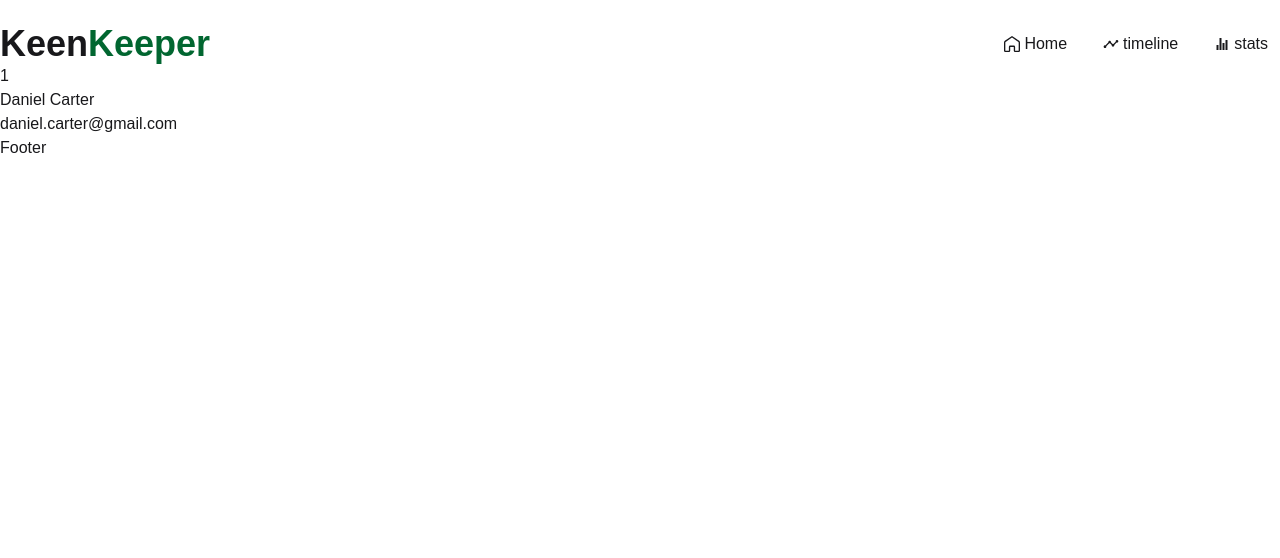
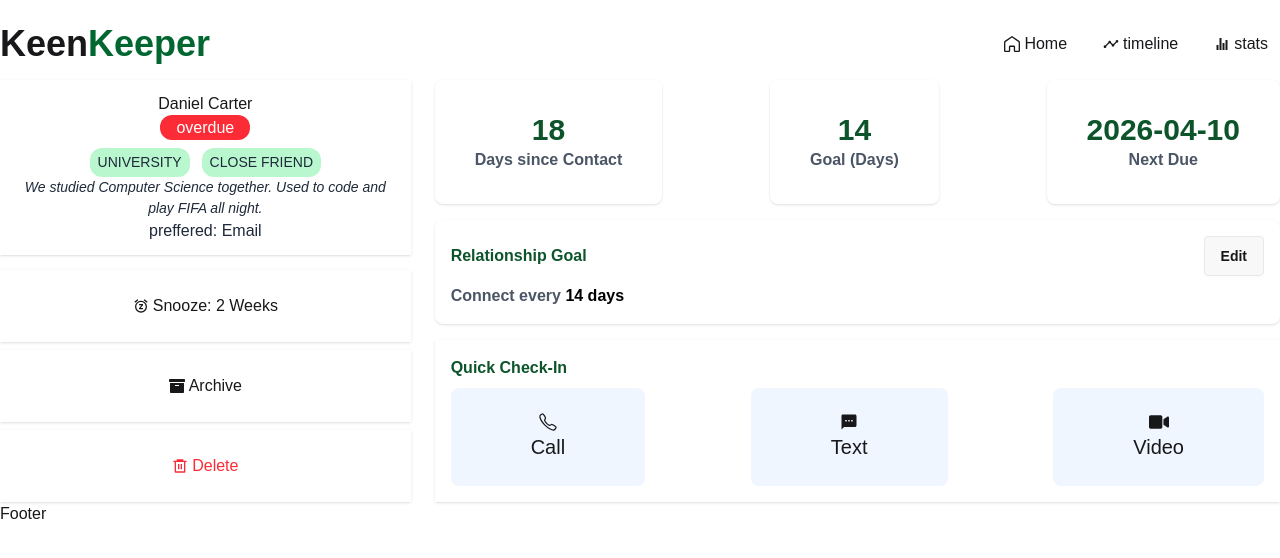
Before and after one commit to saikat281/KeenKeeper, a React (Vite) app: page /friends/1 in a window 1280 px wide. Shown: the top 558 px of the page. Built offline with nearby package versions, Linux system fonts and the light colour scheme.

Commit message:
Designed Friend details page

```diff
--- a/src/pages/friendDetails/FriendDetails.jsx
+++ b/src/pages/friendDetails/FriendDetails.jsx
@@ -2,22 +2,93 @@ import React from 'react';
 import { useParams } from 'react-router';
 import FriendsHook from '../../hooks/FriendsHook';
 import { BounceLoader } from 'react-spinners';
+import { MdOutlineSnooze } from 'react-icons/md';
+import { FaArchive, FaVideo } from 'react-icons/fa';
+import { RiDeleteBin6Line } from 'react-icons/ri';
+import { IoCallOutline } from 'react-icons/io5';
+import { IoMdText } from 'react-icons/io';
 
 const FriendDetails = () => {
     const { id } = useParams();
     console.log(id);
     const { friends, loading } = FriendsHook()
 
+    const expected = friends.find(friend => friend.id == id);
 
-    const expected = friends.find(friend => friend.id == id);
+    const handleStatus = (status) => {
+        if (status === "overdue") return `bg-red-500 px-4 py-1  rounded-xl text-white font-light rounded-md`
+        else if (status === "almost due") return `bg-amber-500 px-4 py-1  rounded-xl text-white font-light rounded-md`
+        return `bg-green-600 px-4 py-1  rounded-xl text-white font-light rounded-md`
+    }
     return (
 
         <div>
             {loading ? <div className='h-[100px] flex justify-center items-center'> <BounceLoader color="#244D3F" /> </div> :
-                <div>
-                    <h1>{expected.id}</h1>
-                    <h1>{expected.name}</h1>
-                    <h1>{expected.email}</h1>
+
+                <div className='grid grid-cols-3 container mx-auto gap-6 mt-4 '>
+                    {/* 1 */}
+                    <div className='col-span-1   space-y-3 space-y-3 text-center flex flex-col justify-between'>
+                        <div className='shadow-sm p-3'>
+                            <h1>{expected.name}</h1>
+                            <a className={`${handleStatus(expected.status)}`} href="">{expected.status}</a>
+                            <div className='flex justify-center items-center gap-3 mt-2'>
+                                {
+                                    expected.tags.map((tag, idx) => {
+                                        return <p key={idx} className='bg-green-200 px-2 py-1 rounded-xl uppercase text-[14px] text-gray-800 font-light w-max'>{tag}</p>
+                                    })
+                                }
+                            </div>
+                            <p className='italic text-[14px] text-gray-800'>{expected.bio}</p>
+                            <p className='text-gray-800'>preffered: Email</p>
+                        </div>
+                        <div className='space-y-2'>
+                            <div className='flex justify-center items-center w-full p-6 shadow-sm gap-1 cursor-pointer'>
+                                <MdOutlineSnooze />   Snooze: 2 Weeks
+                            </div>
+                            <div className='flex justify-center items-center w-full p-6 shadow-sm gap-1 cursor-pointer'>
+                                <FaArchive />   Archive
+                            </div>
+                            <div className='flex justify-center items-center w-full p-6 shadow-sm text-red-500 gap-1 cursor-pointer'>
+                                <RiDeleteBin6Line />   Delete
+                            </div>
+                        </div>
+
+
+
+                    </div>
+                    {/* 2 */}
+                    <div className='col-span-2 space-y-4'>
+                        <div className='flex justify-between items-center gap-3 '>
+                            <div className='shadow text-center py-8 px-10 rounded-lg'>
+                                <h1 className='font-semibold text-green-900 text-3xl'>{expected.days_since_contact}</h1>
+                                <p className='text-gray-600 font-semibold'>Days since Contact</p>
+                            </div>
+                            <div className='shadow text-center py-8 px-10 rounded-lg'>
+                                <h1 className='font-semibold text-green-900 text-3xl'>{expected.goal}</h1>
+                                <p className='text-gray-600 font-semibold'>Goal (Days)</p>
+                            </div>
+                            <div className='shadow text-center py-8 px-10 rounded-lg'>
+                                <h1 className='font-semibold text-green-900 text-3xl'>{expected.next_due_date}</h1>
+                                <p className='text-gray-600 font-semibold'>Next Due</p>
+                            </div>
+                        </div>
+                        <div className='shadow p-4 rounded-lg space-y-2'>
+                            <div className='w-full  flex justify-between items-center'>
+                                <p className='text-green-900 font-semibold'>Relationship Goal</p>
+                                <button className='btn'>Edit</button>
+                            </div>
+                            <p className='text-gray-600 font-semibold'>Connect every <span className='font-bold text-black'>{expected.goal} days</span></p>
+                        </div>
+                        <div className='shadow p-4'>
+                            <p className='text-green-900 font-semibold mb-2'>Quick Check-In</p>
+                            <div className='flex justify-between items-center'>
+                                <button className='bg-blue-50 px-20 py-6 rounded-lg flex flex-col items-center text-[20px]'><IoCallOutline /> <span>Call</span> </button>
+                                <button className='bg-blue-50 px-20 py-6 rounded-lg flex flex-col items-center text-[20px]'><IoMdText /> <span>Text</span> </button>
+                                <button className='bg-blue-50 px-20 py-6 rounded-lg flex flex-col items-center text-[20px]'><FaVideo /> <span>Video</span> </button>
+                            </div>
+                        </div>
+
+                    </div>
                 </div>
             }
 
```
